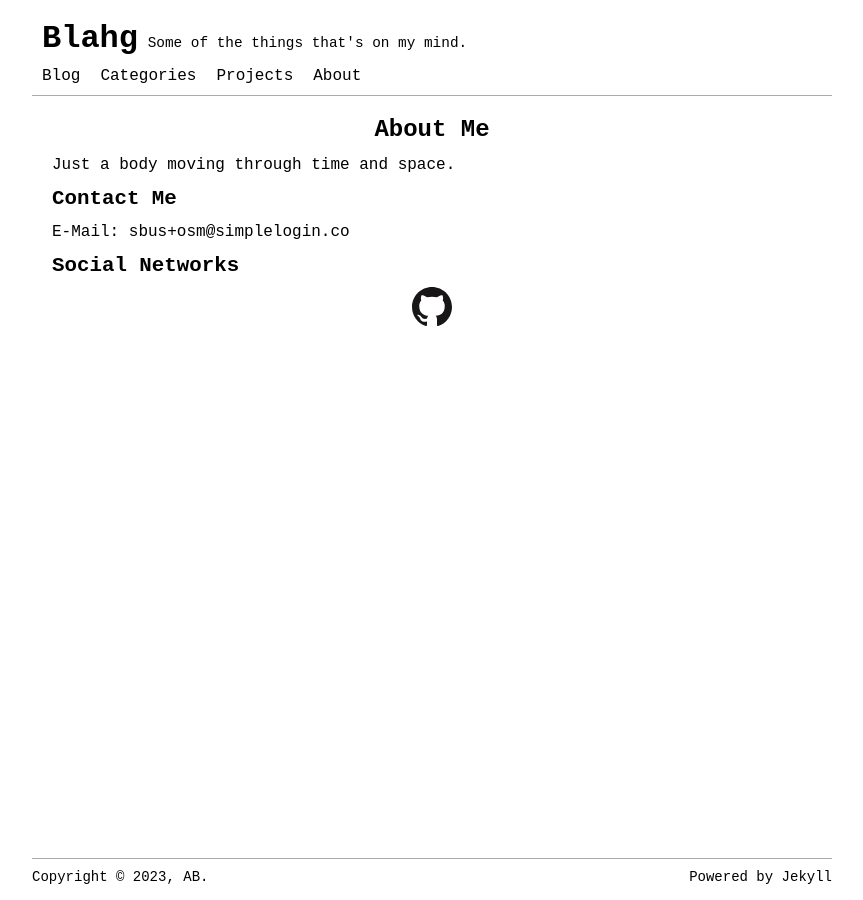
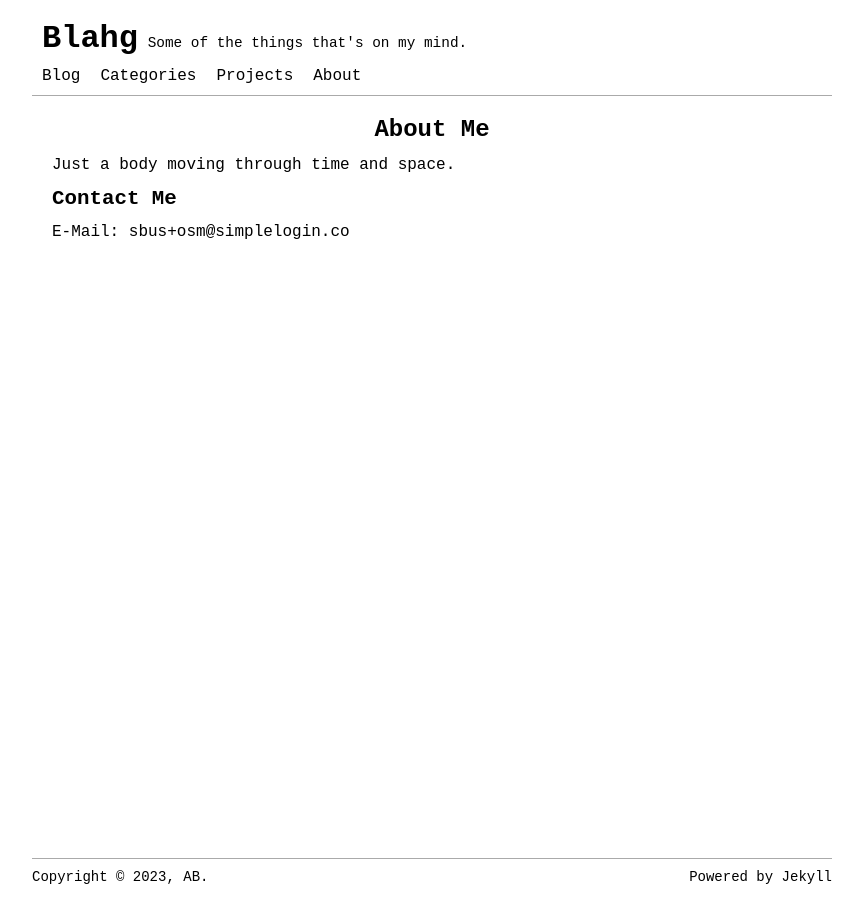
Before and after one commit to blahg/blahg.github.io, a Jekyll site: the page built from pages/about.md, in a window 1280 px wide. Shown: the whole page, without its empty margins (208-1071 px from the left). Built offline with Jekyll 4.4.1, drawn with Linux system fonts in a browser that asks for light colours.

Commit message:
Update about.md

```diff
--- a/pages/about.md
+++ b/pages/about.md
@@ -9,7 +9,3 @@ Just a body moving through time and space.
 ## Contact Me
 
 E-Mail: [{{ site.email }}](mailto:{{ site.email }})
-
-## Social Networks
-
-{% include social_networks.html %}
```
